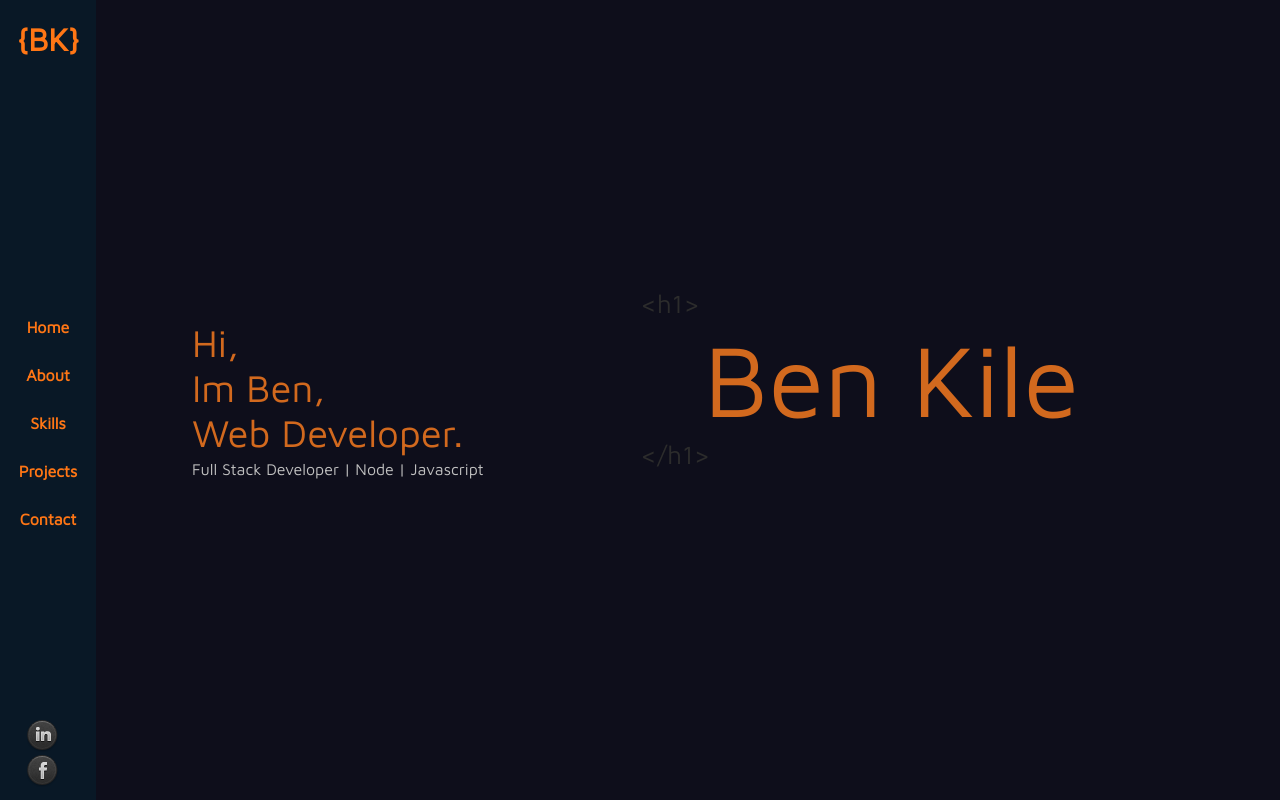
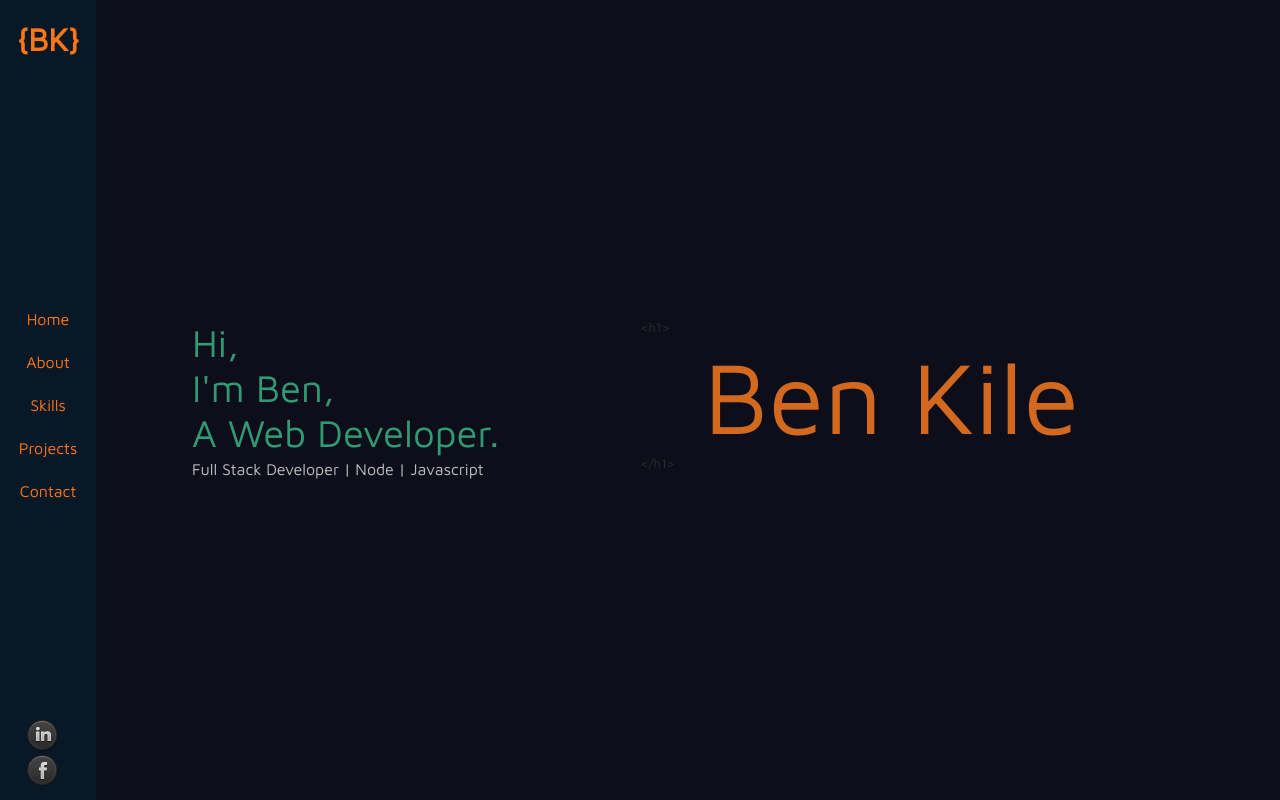
Before and after one commit to benjaminfkile/portfolio-ben, a React (Create React App) app: page / in a window 1280 px wide. Built offline with nearby package versions, Linux system fonts and the light colour scheme.

Commit message:
something bout skills

```diff
--- a/public/index.html
+++ b/public/index.html
@@ -6,6 +6,8 @@
 
       <!-- <link href="https://fonts.googleapis.com/css?family=Roboto|Zhi+Mang+Xing&display=swap" rel="stylesheet"> -->
       <link href="https://fonts.googleapis.com/css?family=Maven+Pro&display=swap" rel="stylesheet">
+
+      <link rel="stylesheet" href="https://cdn.rawgit.com/konpa/devicon/df6431e323547add1b4cf45992913f15286456d3/devicon.min.css">
 
 
 
--- /dev/null
+++ b/src/About/About.css
@@ -0,0 +1,17 @@
+.About{
+    display: flex;
+    font-family: 'Maven Pro', sans-serif;
+
+}
+
+.About_Left{
+    position: absolute;
+    top: 40vh;
+    width: 50vw;
+    height: 100vh;
+    font-size: 2vw;
+    color: rgb(48,154,115);
+}
+.About_Left h1{
+    margin-left: 15%;
+}
--- a/src/About/About.js
+++ b/src/About/About.js
@@ -1,12 +1,21 @@
 import React, { Component } from 'react'
+import '../About/About.css'
 
 class About extends Component {
     render() {
         return (
             <div className="About">
+                <div className="About_Left">
                 <h1>
-                    About
+                    About Me
                 </h1>
+                <p>
+
+                </p>
+                </div>
+                <div className="About_Right">
+
+                </div>
             </div>
         )
     }
--- a/src/Home/Home.css
+++ b/src/Home/Home.css
@@ -15,7 +15,8 @@
     font-family: 'Maven Pro', sans-serif;
     list-style: none;
     font-size: 3vw;
-    color: chocolate;
+    color: rgb(48,154,115);
+    /* color: chocolate; */
 }
 
 .Left_Panel p{
@@ -27,12 +28,11 @@
      0.9s 2s both;
     animation: Quick_Intro
      0.9s 2s both;
-
 }
 
 .Right_Panel{
     position: absolute;
-    top: 36vh;
+    top: 40vh;
     left: 50vw;
     -webkit-animation: Quick_Intro
     0.9s 2s both;
@@ -49,7 +49,7 @@
 
 .Right_Panel li{
     list-style: none;
-    font-size: 2vw;
+    font-size: 1vw;
     margin-left: -5vw;
     color: rgb(44,44,44);
 }
@@ -58,83 +58,7 @@
     list-style: none;
 }
 
-.tracking-in-contract {
-	-webkit-animation: tracking-in-contract 0.8s cubic-bezier(0.215, 0.610, 0.355, 1.000) both;
-	        animation: tracking-in-contract 0.8s cubic-bezier(0.215, 0.610, 0.355, 1.000) both;
-}
 
-/* ----------------------------------------------
- * Generated by Animista on 2020-2-10 0:3:29
- * Licensed under FreeBSD License.
- * See http://animista.net/license for more info.
- * w: http://animista.net, t: @cssanimista
- * ---------------------------------------------- */
-
-/**
- * ----------------------------------------
- * animation Quick_Intro
-
- * ----------------------------------------
- */
-
- .text-pop-up-right {
-	-webkit-animation: text-pop-up-right 0.5s cubic-bezier(0.250, 0.460, 0.450, 0.940) both;
-	        animation: text-pop-up-right 0.5s cubic-bezier(0.250, 0.460, 0.450, 0.940) both;
-}
-
- @-webkit-keyframes Quick_Intro
-  {
-    0% {
-      -webkit-transform: translateY(-45px);
-              transform: translateY(-45px);
-      -webkit-animation-timing-function: ease-in;
-              animation-timing-function: ease-in;
-      opacity: 1;
-    }
-    24% {
-      opacity: 1;
-    }
-    40% {
-      -webkit-transform: translateY(-24px);
-              transform: translateY(-24px);
-      -webkit-animation-timing-function: ease-in;
-              animation-timing-function: ease-in;
-    }
-    65% {
-      -webkit-transform: translateY(-12px);
-              transform: translateY(-12px);
-      -webkit-animation-timing-function: ease-in;
-              animation-timing-function: ease-in;
-    }
-    82% {
-      -webkit-transform: translateY(-6px);
-              transform: translateY(-6px);
-      -webkit-animation-timing-function: ease-in;
-              animation-timing-function: ease-in;
-    }
-    93% {
-      -webkit-transform: translateY(-4px);
-              transform: translateY(-4px);
-      -webkit-animation-timing-function: ease-in;
-              animation-timing-function: ease-in;
-    }
-    25%,
-    55%,
-    75%,
-    87% {
-      -webkit-transform: translateY(0px);
-              transform: translateY(0px);
-      -webkit-animation-timing-function: ease-out;
-              animation-timing-function: ease-out;
-    }
-    100% {
-      -webkit-transform: translateY(0px);
-              transform: translateY(0px);
-      -webkit-animation-timing-function: ease-out;
-              animation-timing-function: ease-out;
-      opacity: 1;
-    }
-  }
   @keyframes Quick_Intro
    {
     0% {
--- a/src/Home/Home.js
+++ b/src/Home/Home.js
@@ -11,10 +11,10 @@ class Home extends Component {
                             Hi,
                         </li>
                         <li>
-                            Im Ben,
+                            I'm Ben,
                         </li>
                         <li>
-                            Web Developer.
+                            A Web Developer.
                         </li>
                     </ul>
                     <p className="Quick_Intro">
@@ -22,7 +22,7 @@ class Home extends Component {
                     </p>
                 </div>
                 <div className="Right_Panel">
-                    <ul className="text-pop-up-right">
+                    <ul>
                         <li>
                             &lt;h1&gt;
                         </li>
--- a/src/Nav/Nav.css
+++ b/src/Nav/Nav.css
@@ -6,20 +6,21 @@
     color: rgb(255, 118, 21);
     position: relative;
     width: 6rem;
-    height: 100%;
+    height: 100vh;
     text-align: center;
 }
+
 .Routes{
     height: 100%;
     position: absolute;
-    top: 50%;
+    top: 49vh;
     left: 50%;
     width: 100px;
     height: 165px;
     -webkit-transform: translate(-50%, -50%);
     transform: translate(-50%, -50%);
+}
 
-}
 .Footer{
     position: absolute;
     top: 90vh;
@@ -29,10 +30,16 @@
 h1{
     margin-top: 20px;
 }
-h4{
-    margin-bottom: 30px;
+
+.Routes li{
+    list-style: none;
+    margin-bottom: 25px;
 }
-a {
+
+a{
     color: rgb(255, 118, 21);
     text-decoration: none;
-  }
+}
+
+a:hover, a:focus a:active {
+    color: rgb(48,154,115);}
--- a/src/Nav/Nav.js
+++ b/src/Nav/Nav.js
@@ -1,4 +1,5 @@
 import React, { Component } from 'react'
+import { Link } from 'react-router-dom'
 import '../Nav/Nav.css'
 import Header from './Header'
 import Footer from './Footer'
@@ -6,63 +7,48 @@ import Footer from './Footer'
 
 class Nav extends Component {
 
-
-    homeRoute() {
-        console.log('h_r')
-        window.location.href = '/';
-    }
-
-    aboutRoute() {
-        console.log('a_r')
-        window.location.href = '/about';
-    }
-
-    skillRoute() {
-        console.log('s_r')
-        window.location.href = '/skills';
-    }
-
-    projectsRoute(){
-        window.location.href = '/projects'
-    }
-
-    contactRoute() {
-        console.log('s_r')
-        window.location.href = '/contact';
-    }
-
     render() {
         return (
 
             <div className="Nav">
                 <Header />
                 <div className="Routes">
-                    <div className="Home_Route" onClick={this.homeRoute}>
-                        <h4>
-                            Home
-                        </h4>
+                    <div className="Home_Route" tabIndex="1">
+                        <li>
+                            <Link to='/'>
+                                Home
+                            </Link>
+                        </li>
+
                     </div>
-                    <div className="About_Route" onClick={this.aboutRoute}>
-                        <h4>
-                            About
-                        </h4>
+                    <div className="About_Route" tabIndex="2">
+                        <li>
+                            <Link to='/about'>
+                                About
+                            </Link>
+                        </li>
                     </div>
-                    <div className="Skill_Route" onClick={this.skillRoute}>
-                        <h4>
-                            Skills
-                        </h4>
+                    <div className="Skill_Route" tabIndex="3">
+                        <li>
+                            <Link to='/skills'>
+                                Skills
+                            </Link>
+                        </li>
                     </div>
-                    <div className="Projects_Route" onClick={this.projectsRoute}>
-                        <h4>
-                            Projects
-                        </h4>
+                    <div className="Projects_Route" tabIndex="4">
+                        <li>
+
+                            <Link to='/projects'>
+                                Projects
+                            </Link>
+                        </li>
                     </div>
-                    <div className="Contact_Route" onClick={this.contactRoute}>
-                        <h4>
-                            Contact
-
-
-                    </h4>
+                    <div className="Contact_Route" tabIndex="5">
+                        <li>
+                            <Link to='/contact'>
+                                Contact
+                            </Link>
+                        </li>
                     </div>
 
                 </div>
--- /dev/null
+++ b/src/Skills/Skills.css
@@ -0,0 +1,101 @@
+.Skills{
+    display: flex;
+    font-family: 'Maven Pro', sans-serif;
+
+}
+
+.Left_Skills{
+    position: absolute;
+    top: 33vh;
+    width: 50vw;
+
+}
+
+.Left_Skills ul{
+    margin-left: 15%;
+    font-size: 4vw;
+    color: rgb(48,154,115);
+}
+
+.Left_Skills li{
+    list-style: none;
+}
+
+.Left_Skills p{
+    font-family: 'Maven Pro', sans-serif;
+    color: silver;
+    font-size: 2vw;
+    margin-top: 5px;
+    margin-left: 15%;
+
+}
+
+.quick-intro{
+    -webkit-animation: Quick_Intro
+    0.9s 2s both;
+   animation: Quick_Intro
+    0.9s 2s both;
+}
+
+.Right_Skills{
+    position: absolute;
+    display: flex;
+    height: 100vw;
+    top: 34vh;
+    left: 52vw;
+    -webkit-animation: Quick_Intro
+    0.9s 2s both;
+   animation: Quick_Intro
+    0.9s 2s both;
+}
+
+.Front_Skills h2{
+    margin-bottom: 10px;
+    font-size: 3vw;
+}
+
+
+
+.Front_Skills{
+    text-align: center;
+    margin-left: 8vw;;
+    width: 15vw;
+    color: rgb(255, 118, 21);
+}
+.Front_Skills li{
+    list-style: none;
+    color: silver;
+    font-size: 2vw;
+    margin-bottom: 10px;
+    margin-right: 1vw;
+    text-align: right;
+}
+.Front_Skills i{
+    margin-left: 10px;
+}
+
+.Back_Skills h2{
+    margin-bottom: 10px;
+    font-size: 3vw;
+}
+
+.Back_Skills{
+    text-align: center;
+    width: 14vw;
+    height: 19vw;
+    color: rgb(255, 118, 21);
+    border-left: 1px solid;
+    border-color: silver;
+
+}
+.Back_Skills li{
+    list-style: none;
+    color: silver;
+    font-size: 2vw;
+    margin-bottom: 10px;
+    margin-left: 1.5vw;
+    text-align: left;
+}
+.Back_Skills i{
+    margin-left: 10px;
+}
--- a/src/Skills/Skills.js
+++ b/src/Skills/Skills.js
@@ -1,12 +1,71 @@
 import React, { Component } from 'react'
+import '../Skills/Skills.css'
 
 class Skills extends Component {
     render() {
         return (
             <div className="Skills">
-                <h1>
-                    Skills
-                </h1>
+                <div className="Left_Skills">
+                    <ul className="tracking-in-contract">
+                        <li>
+                            Skills
+                    </li>
+                    </ul>
+                    <p>
+                    I am mostly interested in the backend but as long as I am learning and growing as a developer I will be happy with whatever I am doing.
+                    </p>
+                    <br></br>
+                    <p className="quick-intro">
+                    I play very well with Node and React.
+                    </p>
+
+                </div>
+                <div className="Right_Skills">
+                    <div className="Front_Skills">
+                        <h2>
+                            Frontend
+                        </h2>
+                        <ul>
+                            <li>
+                                HTML
+                                <i className="devicon-html5-plain-wordmark colored"></i>
+                            </li>
+                            <li>
+                                CSS
+                                <i className="devicon-css3-plain-wordmark colored"></i>
+                            </li>
+                            <li>
+                                Javascript
+                                <i className="devicon-javascript-plain colored"></i>
+                            </li>
+                            <li>
+                                jQuery
+                                <i className="devicon-jquery-plain-wordmark colored"></i>
+                            </li>
+                            <li>
+                                React.js
+                                 <i className="devicon-react-original-wordmark colored"></i>
+                            </li>
+                        </ul>
+                    </div>
+                    <div className="Back_Skills">
+                        <h2>
+                            Backend
+                        </h2>
+                        <li>
+                            Java
+                            <i className="devicon-java-plain-wordmark colored"></i>
+                        </li>
+                        <li>
+                            Node.js
+                            <i className="devicon-nodejs-plain colored"></i>
+                        </li>
+                        <li>
+                            PostgreSQL
+                            <i className="devicon-postgresql-plain-wordmark colored"></i>
+                        </li>
+                    </div>
+                </div>
             </div>
         )
     }
```
Also changed, not shown: src/App.css (line endings or trailing spaces).
